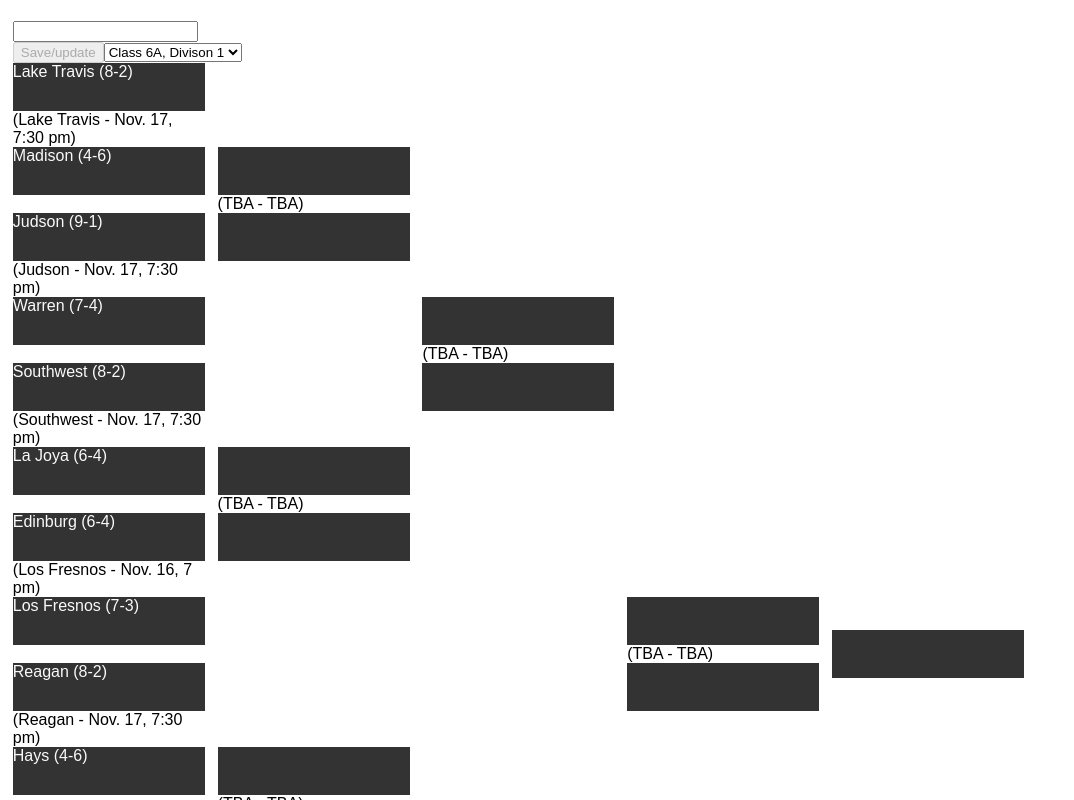
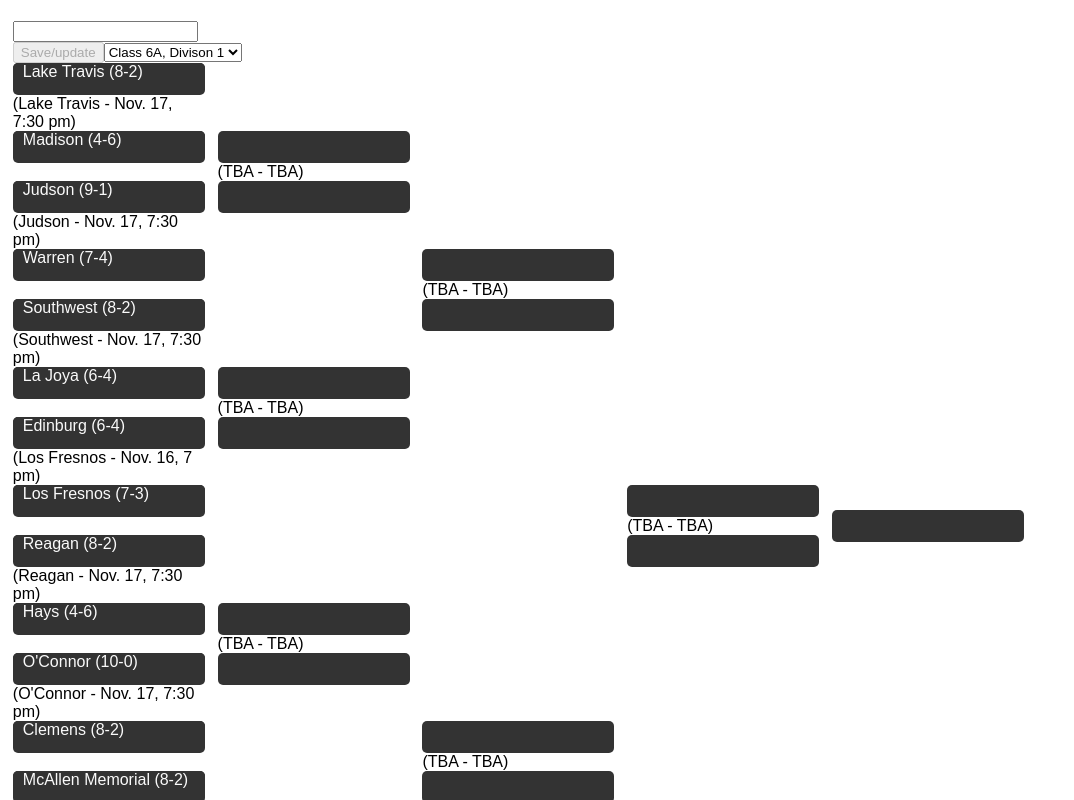
Before and after one commit to sa-express-news/UIL-bracket-17, a React (Create React App) app: page / in a window 1280 px wide. Shown: the top 800 px of the page, without its empty margins (0-1074 px from the left). Built offline with nearby package versions, Linux system fonts and the light colour scheme.

Commit message:
Adds more styling - shrinks vertical size of nodes and rounds their edges, pads team names left a bit

```diff
--- a/src/components/Bracket/Bracket.css
+++ b/src/components/Bracket/Bracket.css
@@ -2,10 +2,6 @@
     .Bracket{
         display: flex;
         flex-direction: row;
-    }
-
-    div{
-        /* border: 1px solid black; */
     }
 
     .round{
--- a/src/components/Node/Node.css
+++ b/src/components/Node/Node.css
@@ -1,14 +1,17 @@
 .Node{
     background: #333;
+    border-radius: 5px;
     color: #FAFAFA;
     min-width: 3em;
-    min-height: 3em;
+    min-height: 2.5em;
 }
 
-/* .Node:first-child{
-    border-bottom: 1px solid black;
+.Node p{
+    margin: 0;
 }
 
-.Node:not(:first-child){
-    border-top: 1px solid black;
-} */
+@media (min-width: 768px){
+    .Node{
+        min-height: 2em;
+    }
+}
--- a/src/components/Team/Team.css
+++ b/src/components/Team/Team.css
@@ -1,3 +1,5 @@
 .Team{
     background: #333;
+    border-radius: 5px;
+    padding-left: 10px;
 }
```
Also changed, not shown: src/components/Game/Game.css (+0 -14 lines).
